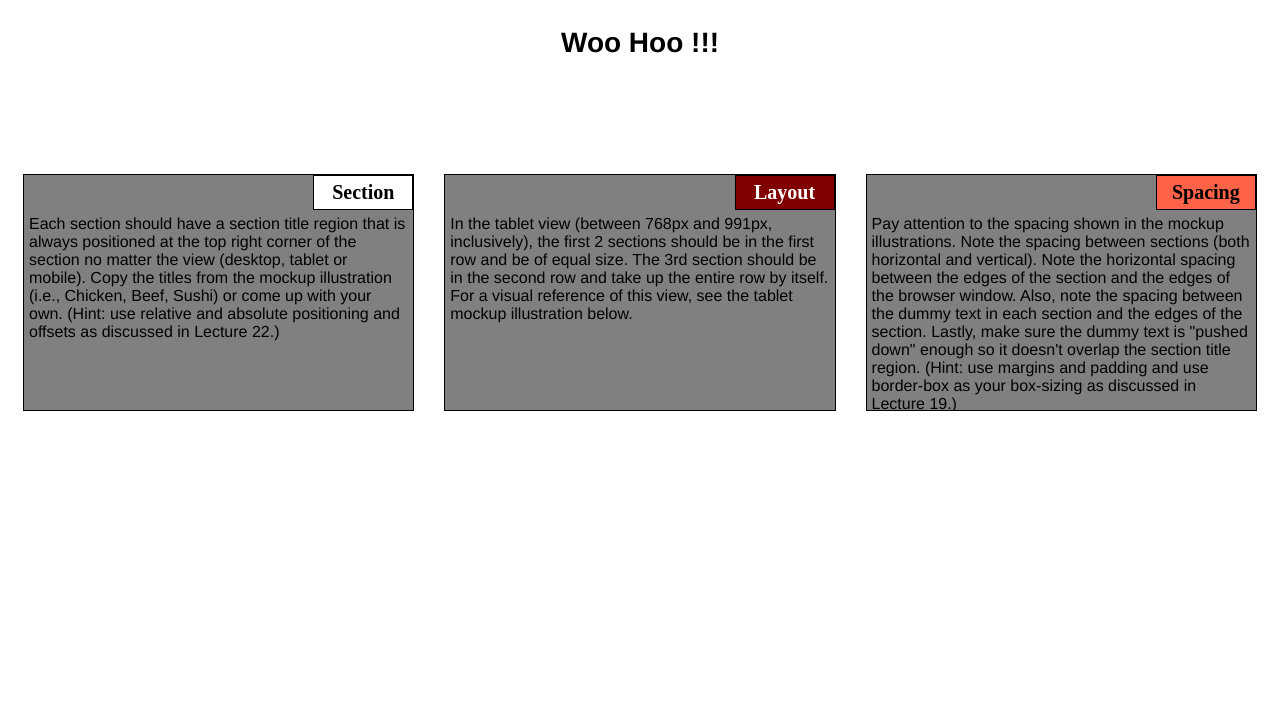
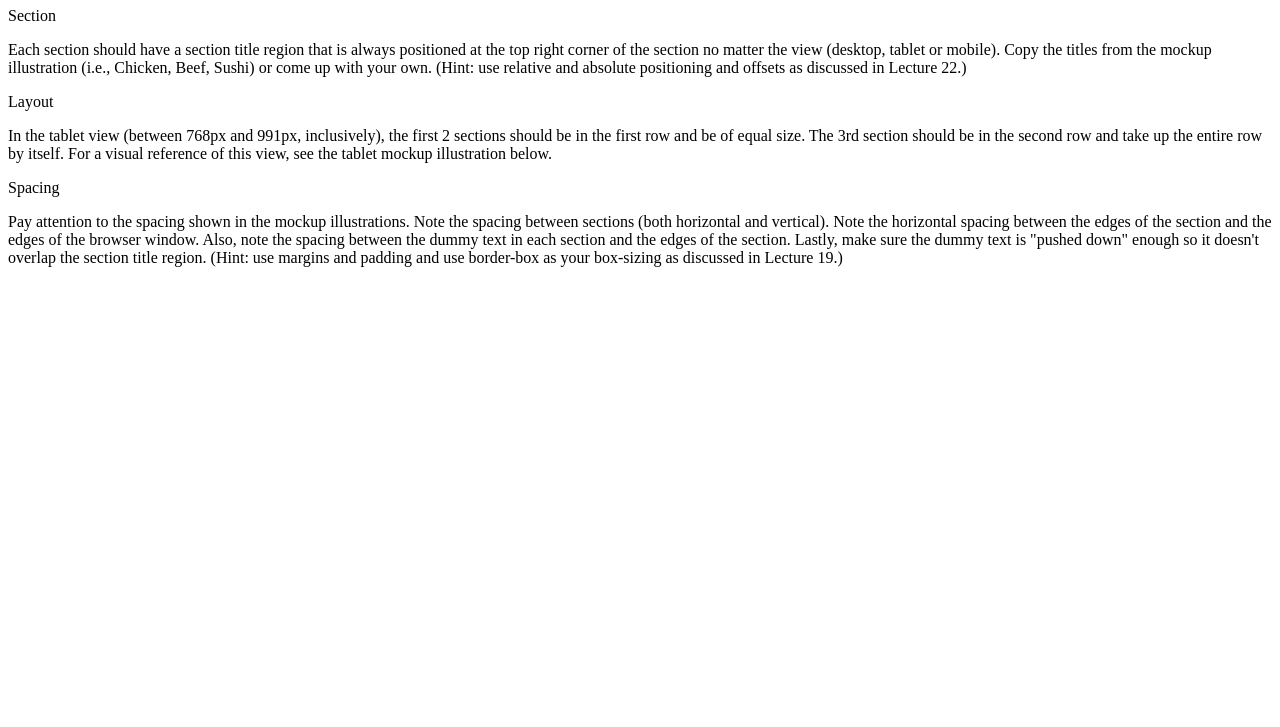
Before and after one commit to boshra98/mod2-solution, a plain HTML site: page index.html in a window 1280 px wide. Shown: the part 73-800 px from the top of the page. Drawn offline with Linux system fonts and the light colour scheme.

Commit message:
Update index.html

```diff
--- a/index.html
+++ b/index.html
@@ -5,122 +5,7 @@
 <meta charset="utf-8">
 <title>module2-solution</title>
 </head>
-<style >
-	/*basic style*/
-	* {
-		box-sizing: border-box;
-	}
-	body {
-		background-color: white;
-	}
-	h1 {
-		margin: 100px;
-		text-align: center;
-		font-family: Helvetica;
-		font-weight: bold;
-		font-size: 175%;
-	}
-	section {
-		position: relative;
-		padding: 15px;
-		width: 100%;
-	}
-	p {
-		position: relative;
-		clear: right;
-	}
-	div {
-		position: relative;
-		background-color: gray;
-		border: 1px solid black;
-		width: 100%;
-		margin-left: auto;
-		margin-right: auto;
-		margin-bottom: auto;
-	}
-	.sub1 {
-		float: right;
-		width: 100px;
-		padding: 5px;
-		margin: 0px;
-		border: 1px solid black;
-		text-align: center;
-		font-size: 125%;
-		font-weight: bold;
-		background-color: white;
 
-	}
-	.sub2 {
-		float: right;
-		color: white;
-		width: 100px;
-		padding: 5px;
-		margin: 0px;
-		border: 1px solid black;
-		text-align: center;
-		font-size: 125%;
-		font-weight: bold;
-		background-color: maroon;
-
-	}
-	.sub3 {
-		color: black;
-		float: right;
-		width: 100px;
-		padding: 5px;
-		margin: 0px;
-		border: 1px solid black;
-		text-align: center;
-		font-size: 125%;
-		font-weight: bold;
-		background-color: tomato;
-
-	}
-	.content {
-		padding: 5px;
-		border: none;
-		background-color: gray;
-		font-family: Helvetica;
-		color: black;
-		margin: 0px;
-		height: 200px;
-		overflow: auto;
-	}
-
-	.row {
-		width: 90%;
-	}
-
-	/*desktop version*/
-	@media (min-width: 992px){
-		.column-lg-4 {
-			float: left;
-			width: 33.33%;
-		}
-	}
-	/*tablet version*/
-	@media (min-width: 768px) and (max-width: 991px){
-		.colmn-md-6 {
-			float: left;
-			width: 50%;
-			margin-left: auto;
-			margin-right: auto;
-		}
-		.colmn-md-12 {
-			float: left;
-			width: 100%;
-			margin-left: auto;
-			margin-right: auto;
-		}
-	}
-	/*mobile version*/
-	@media (max-width: 767px){
-		.colmn-sm-12 {
-			float: left;
-			width: 100%;
-		}
-	}
-</style>
 <body >
 <h1>Woo Hoo !!!</h1>
 	<section class="column-lg-4 colmn-md-6 colmn-sm-12">
```
